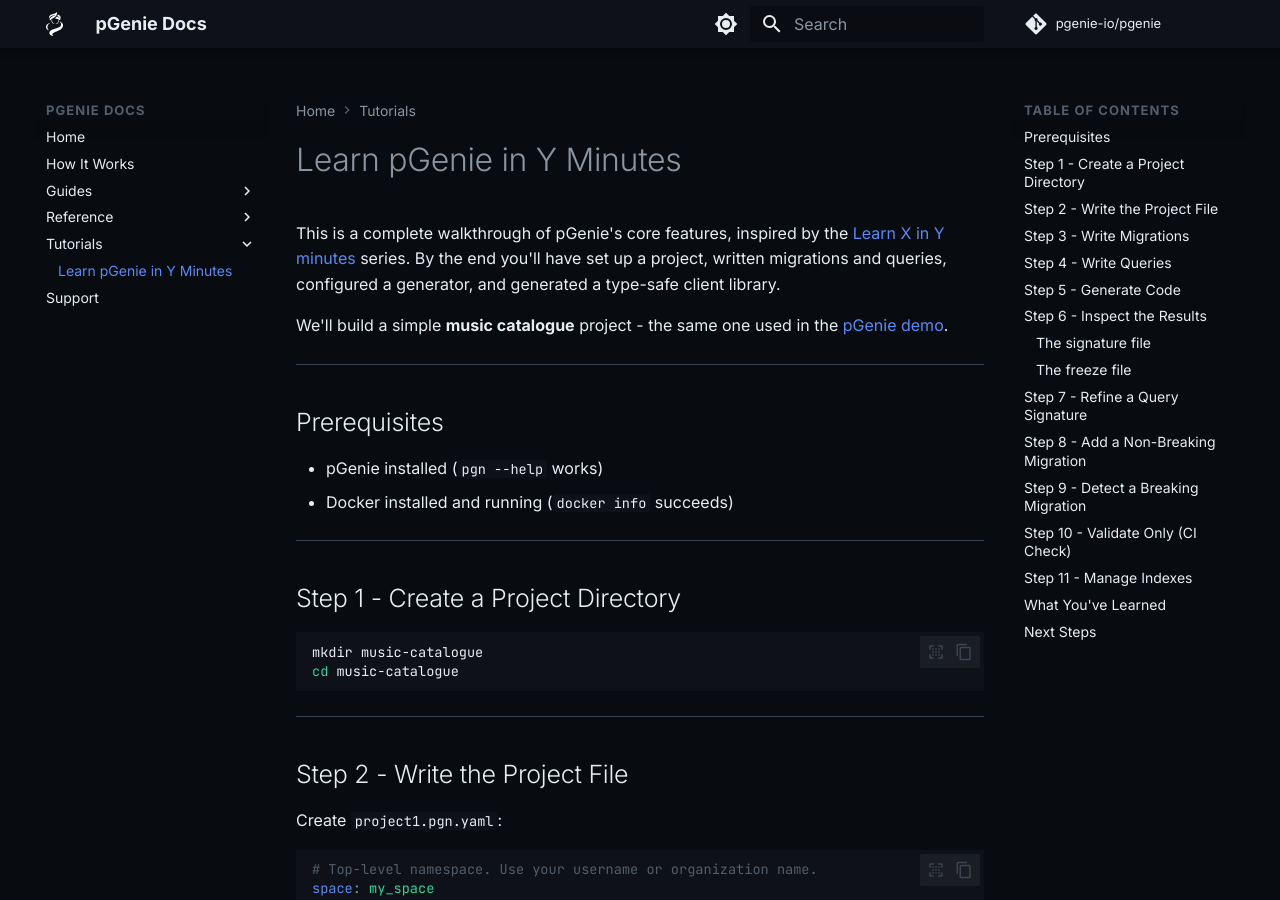
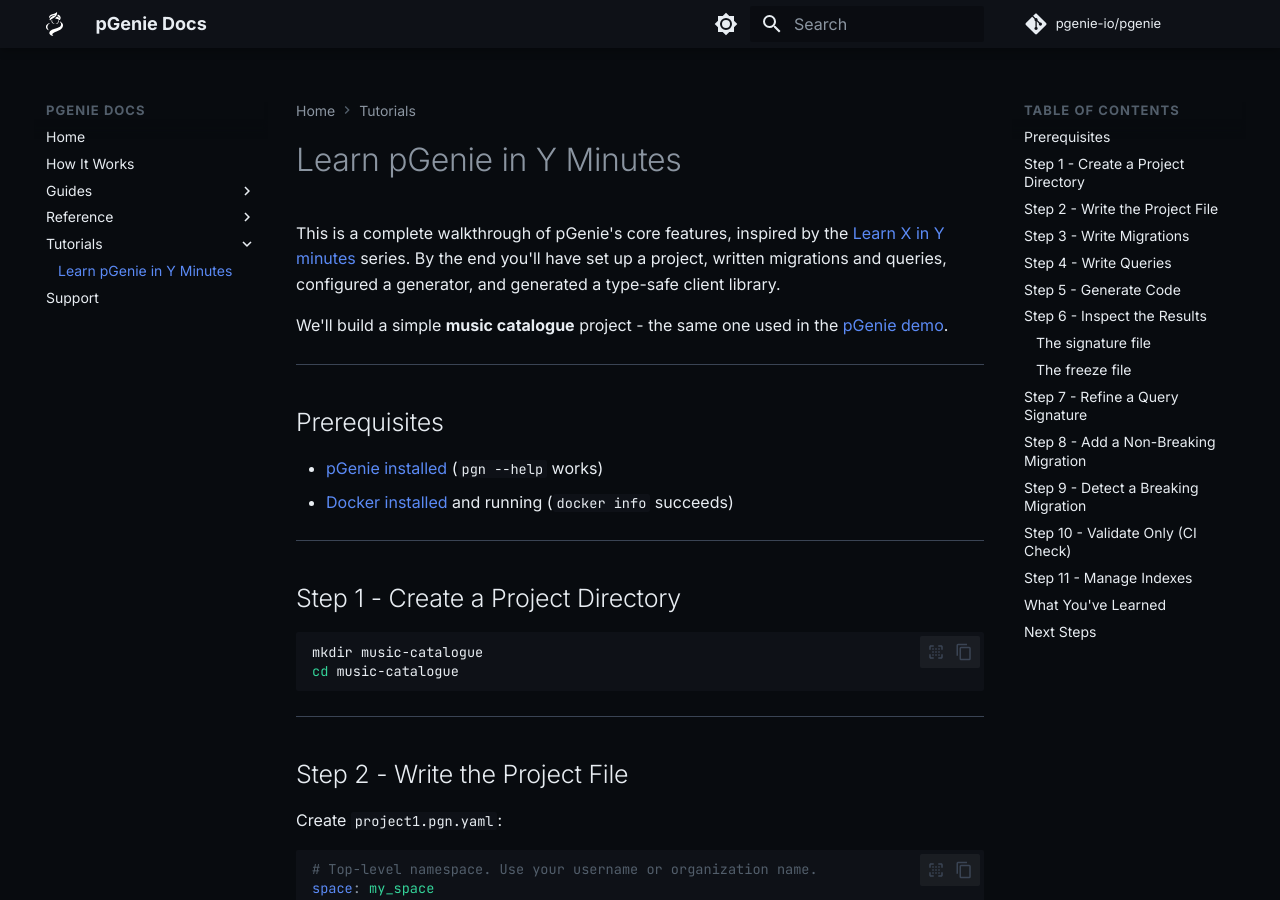
Before and after one commit to pgenie-io/docs, an MkDocs documentation site: the page built from docs/tutorials/learn-pgenie-in-y-minutes.md, in a window 1280 px wide and 900 px high. Built offline with MkDocs 1.6.1 and Material for MkDocs 9.7.7, drawn with Linux system fonts in a browser that asks for light colours; comment, search, counter and statistics services are not loaded; some of the changed lines change nothing that is shown.

Commit message:
Add links

```diff
--- a/docs/tutorials/learn-pgenie-in-y-minutes.md
+++ b/docs/tutorials/learn-pgenie-in-y-minutes.md
@@ -8,8 +8,8 @@
 
 ## Prerequisites
 
-- pGenie installed (`pgn --help` works)
-- Docker installed and running (`docker info` succeeds)
+- [pGenie installed](../guides/installation/index.md) (`pgn --help` works)
+- [Docker installed](https://docs.docker.com/engine/install/) and running (`docker info` succeeds)
 
 ---
 
```
